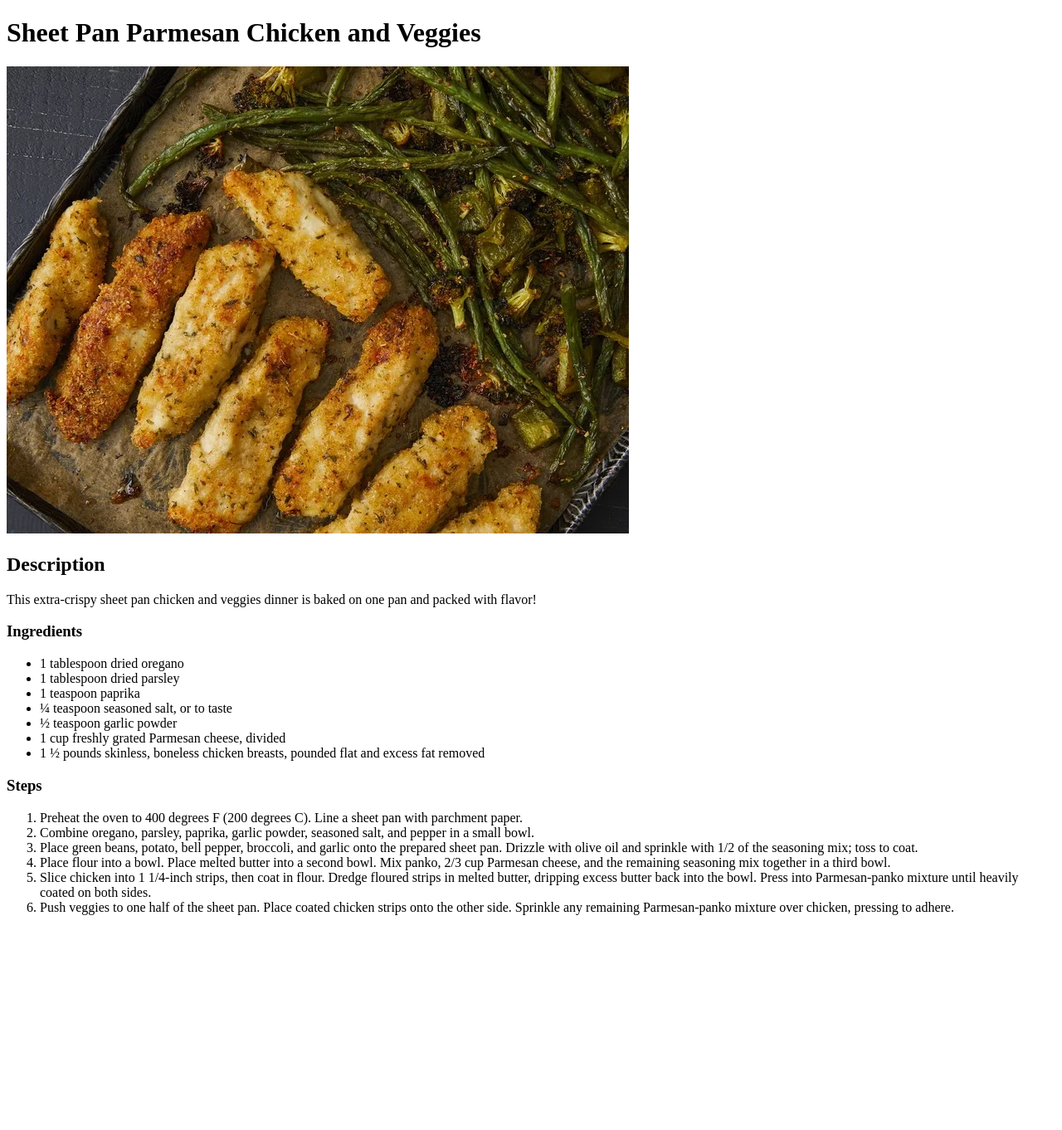
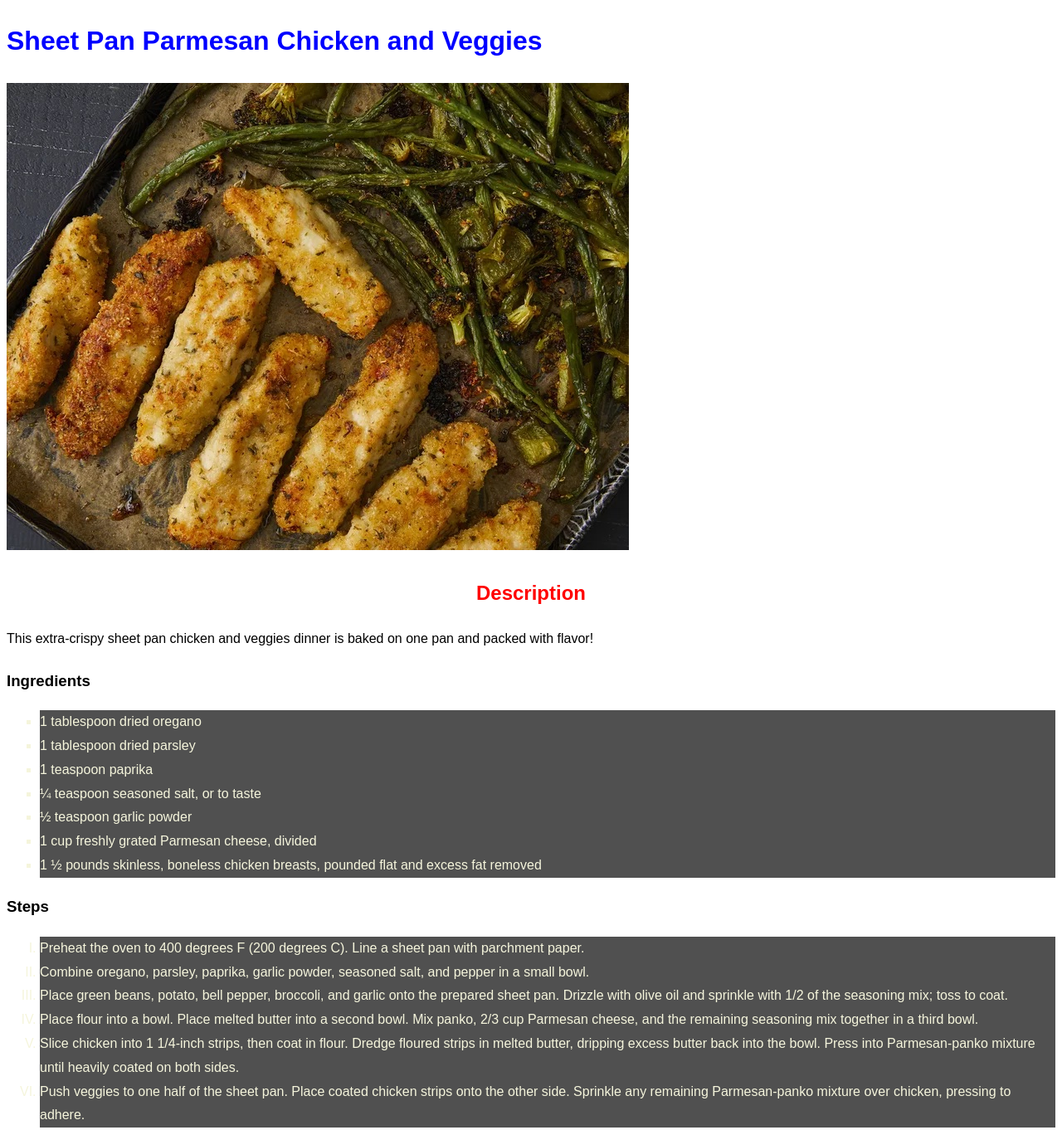
Before and after one commit to benearne/odin-recipes, a plain HTML site: page recipes/chicken.html in a window 1280 px wide. Shown: the whole page at 83% size. Before the commit the page ends 1119 px from the top, so only its background shows below. Drawn offline with Linux system fonts and the light colour scheme.

Commit message:
edit css

```diff
--- a/recipes/chicken.html
+++ b/recipes/chicken.html
@@ -3,6 +3,7 @@
 <head>
     <meta charset="UTF-8">
     <meta name="viewport" content="width=device-width, initial-scale=1.0">
+    <link rel="stylesheet" href="style.css">
     <title>Document</title>
 </head>
 <body>
@@ -12,7 +13,7 @@
     <h2>Description</h2>
     <p>This extra-crispy sheet pan chicken and veggies dinner is baked on one pan and packed with flavor!</p>
     <h3>Ingredients</h3>
-    <ul>
+    <ul class="Ingredients">
         <li>1 tablespoon dried oregano</li>
         <li>1 tablespoon dried parsley</li>
         <li>1 teaspoon paprika</li>
@@ -22,7 +23,7 @@
         <li>1 ½ pounds skinless, boneless chicken breasts, pounded flat and excess fat removed</li>
     </ul>
     <h3>Steps</h3>
-    <ol>
+    <ol class="Steps">
         <li>Preheat the oven to 400 degrees F (200 degrees C). Line a sheet pan with parchment paper.</li>
         <li>Combine oregano, parsley, paprika, garlic powder, seasoned salt, and pepper in a small bowl.</li>
         <li>Place green beans, potato, bell pepper, broccoli, and garlic onto the prepared sheet pan. Drizzle with olive oil and sprinkle with 1/2 of the seasoning mix; toss to coat.</li>
--- /dev/null
+++ b/recipes/style.css
@@ -0,0 +1,28 @@
+* {
+    font-family: Arial, Helvetica, sans-serif;
+    line-height: 1.8;
+}
+
+h1 {
+    color: blue;
+    background-color:rgb(31, 54, 74)e;
+}
+
+h2 {
+    color: red;
+    text-align: center;
+
+}
+
+.Ingredients {
+    list-style-type: square;
+}
+
+.Steps {
+    list-style-type: upper-roman;
+}
+
+li {
+    color: beige;
+    background-color: rgb(80, 80, 80);
+}
```
Also changed, not shown: recipes/index.html (renamed from index.html, +1 -0 lines), recipes/lasagna.html (+1 -0 lines), recipes/stir_fry.html (+1 -0 lines).
